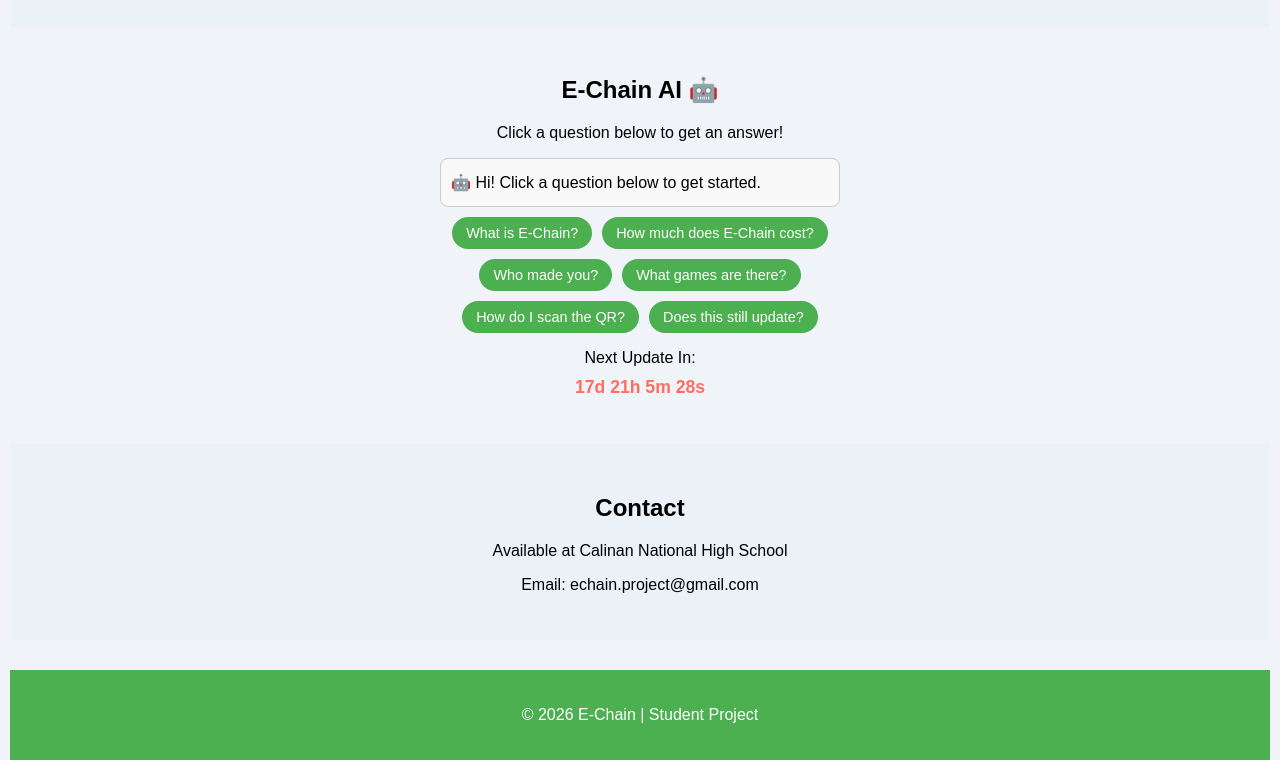
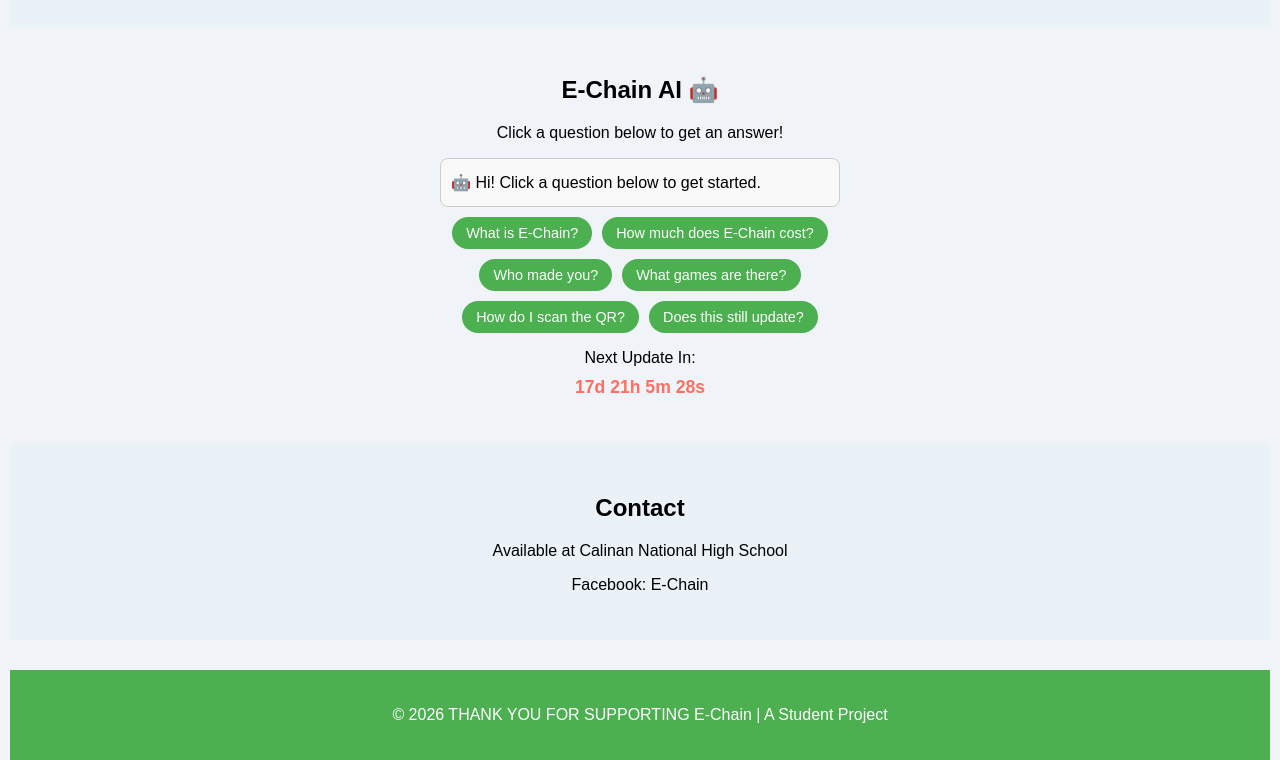
Before and after one commit to abenojaharold12-sketch/e-chain-1, a website: page index.html in a window 1280 px wide. Shown: the part 983-1743 px from the top of the page. Drawn offline with Linux system fonts and the light colour scheme.

Commit message:
Update index.html

```diff
--- a/index.html
+++ b/index.html
@@ -226,12 +226,12 @@
   <section id="contact" class="section light">
     <h2>Contact</h2>
     <p>Available at Calinan National High School</p>
-    <p>Email: echain.project@gmail.com</p>
+    <p>Facebook: E-Chain</p>
   </section>
 
   <!-- FOOTER -->
   <footer class="footer">
-    <p>© 2026 E-Chain | Student Project</p>
+    <p>© 2026 THANK YOU FOR SUPPORTING E-Chain | A Student Project</p>
   </footer>
 
   <!-- SCRIPT -->
@@ -244,7 +244,7 @@
       if(q === "What is E-Chain?") answer = "E-Chain is a smart QR keychain for students that gives access to games and AI assistance.";
       if(q === "How much does E-Chain cost?") answer = "E-Chain is priced affordably for students, usually around PHP 30 but if customized it varies.";
       if(q === "Who made you?") answer = "E-Chain AI was made by the student development team at Calinan National High School.";
-      if(q === "What games are there?") answer = "We have Flappy, Frogger, Tic-Tac-Toe, and Tetris.";
+      if(q === "What games are there?") answer = "We have Flappy, Frogger, Tic-Tac-Toe, Tetris and many more coming soon.";
       if(q === "How do I scan the QR?") answer = "Use any QR scanner app on your phone and scan the code on the keychain.";
       if(q === "Does this still update?") answer = "Yes! We plan regular updates for new features and games.";
 
```
